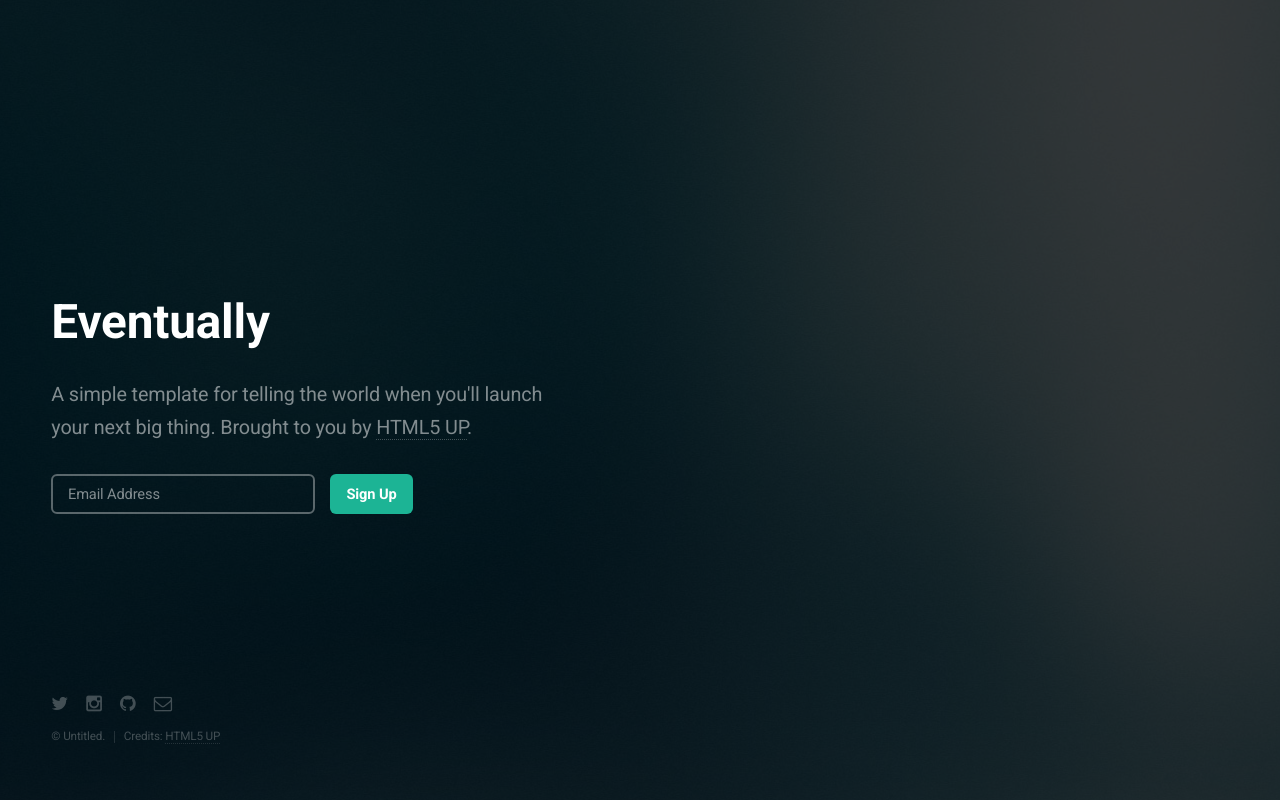
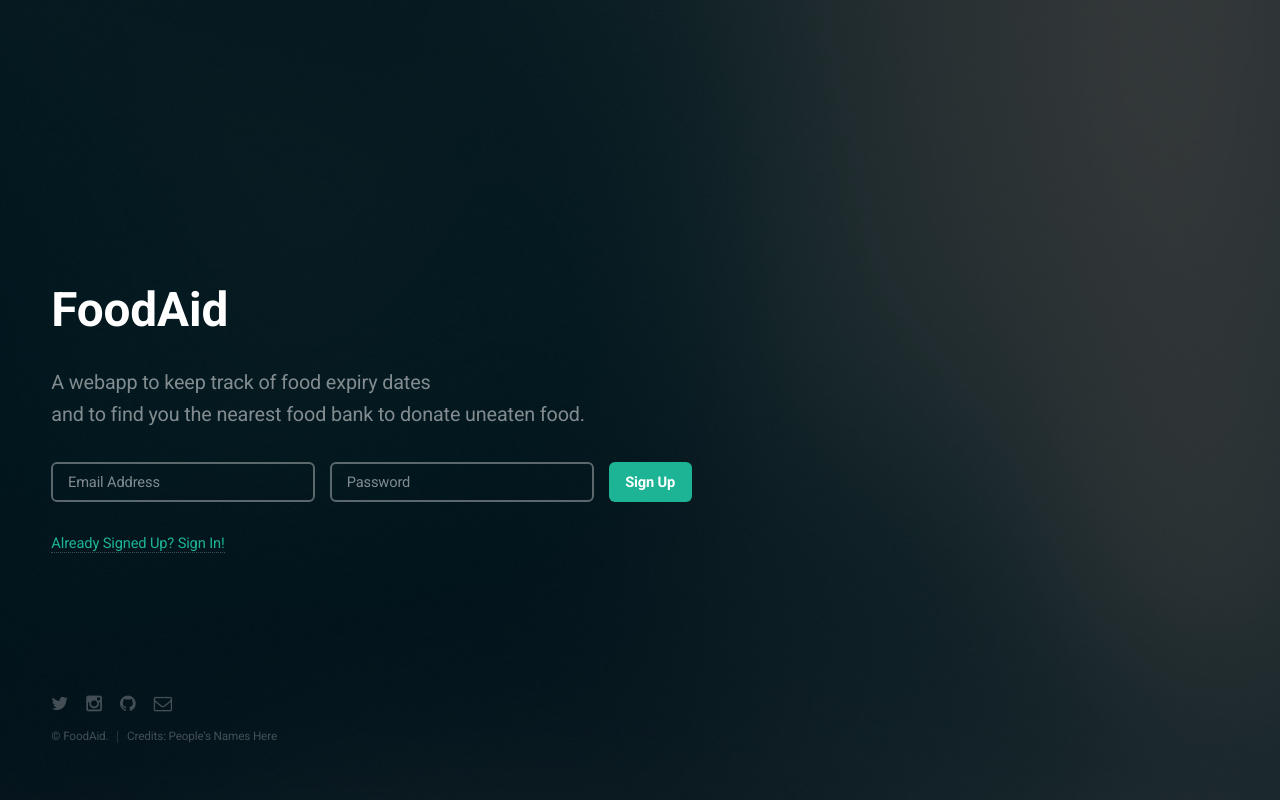
Before and after one commit to jimmyli97/HopHacks2015, a Flask app: page / in a window 1280 px wide. Run offline with Flask 2, Linux system fonts and the light colour scheme.

Commit message:
Update home.html

```diff
--- a/web/app/templates/home/home.html
+++ b/web/app/templates/home/home.html
@@ -1,12 +1,12 @@
 <!DOCTYPE HTML>
 <!--
-	Eventually by HTML5 UP
+	FoodAid by HTML5 UP
 	html5up.net | @n33co
 	Free for personal and commercial use under the CCA 3.0 license (html5up.net/license)
 -->
 <html>
 	<head>
-		<title>Eventually by HTML5 UP</title>
+		<title>FoodAid by HTML5 UP</title>
 		<meta charset="utf-8" />
 		<meta name="viewport" content="width=device-width, initial-scale=1, user-scalable=no" />
 		<!--[if lte IE 8]><script src="{{ static_path }}/assets/home/js/ie/html5shiv.js"></script><![endif]-->
@@ -18,16 +18,18 @@
 
 		<!-- Header -->
 			<header id="header">
-				<h1>Eventually</h1>
-				<p>A simple template for telling the world when you'll launch<br />
-				your next big thing. Brought to you by <a href="http://html5up.net">HTML5 UP</a>.</p>
+				<h1>FoodAid</h1>
+				<p>A webapp to keep track of food expiry dates<br />
+				and to find you the nearest food bank to donate uneaten food.</p>
 			</header>
 
 		<!-- Signup Form -->
 			<form id="signup-form" method="post" action="#">
 				<input type="email" name="email" id="email" placeholder="Email Address" />
+				<input type="password" name="password" id="email" placeholder="Password" />
 				<input type="submit" value="Sign Up" />
 			</form>
+		<span><a href="auth/signin">Already Signed Up? Sign In!</a></span>
 
 		<!-- Footer -->
 			<footer id="footer">
@@ -38,7 +40,7 @@
 					<li><a href="#" class="icon fa-envelope-o"><span class="label">Email</span></a></li>
 				</ul>
 				<ul class="copyright">
-					<li>&copy; Untitled.</li><li>Credits: <a href="http://html5up.net">HTML5 UP</a></li>
+					<li>&copy; FoodAid.</li><li>Credits: People's Names Here</li>
 				</ul>
 			</footer>
 
```
